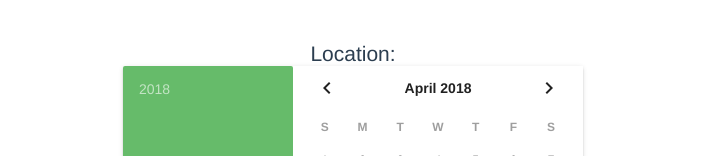
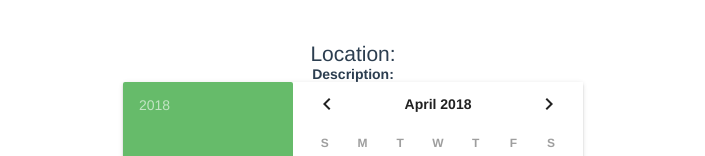
Before and after one commit to russellomo/music-app, a Vue app: page /#/view-list/1 in a window 1280 px wide. Shown: the part 211-367 px from the top of the page, without its empty margins (287-992 px from the left). Built offline with nearby package versions, Linux system fonts and the light colour scheme; no server answers; the database is empty; sample sign-in values are in the browser's storage; what vue-youtube-embed would draw is missing.

Commit message:
forget the description

```diff
--- a/src/components/view-list.vue
+++ b/src/components/view-list.vue
@@ -2,7 +2,7 @@
   <div class="body">
     <h1>{{ gig.title }}</h1>
     <h2>Location: {{gig.location}}</h2>
-
+    <h4>Description: {{gig.description}}</h4>
     <v-layout row>
       <v-flex xs12 sm6 offset-sm3>
         <v-date-picker v-model="gig.date" color="green lighten-1" landscape></v-date-picker>
```
